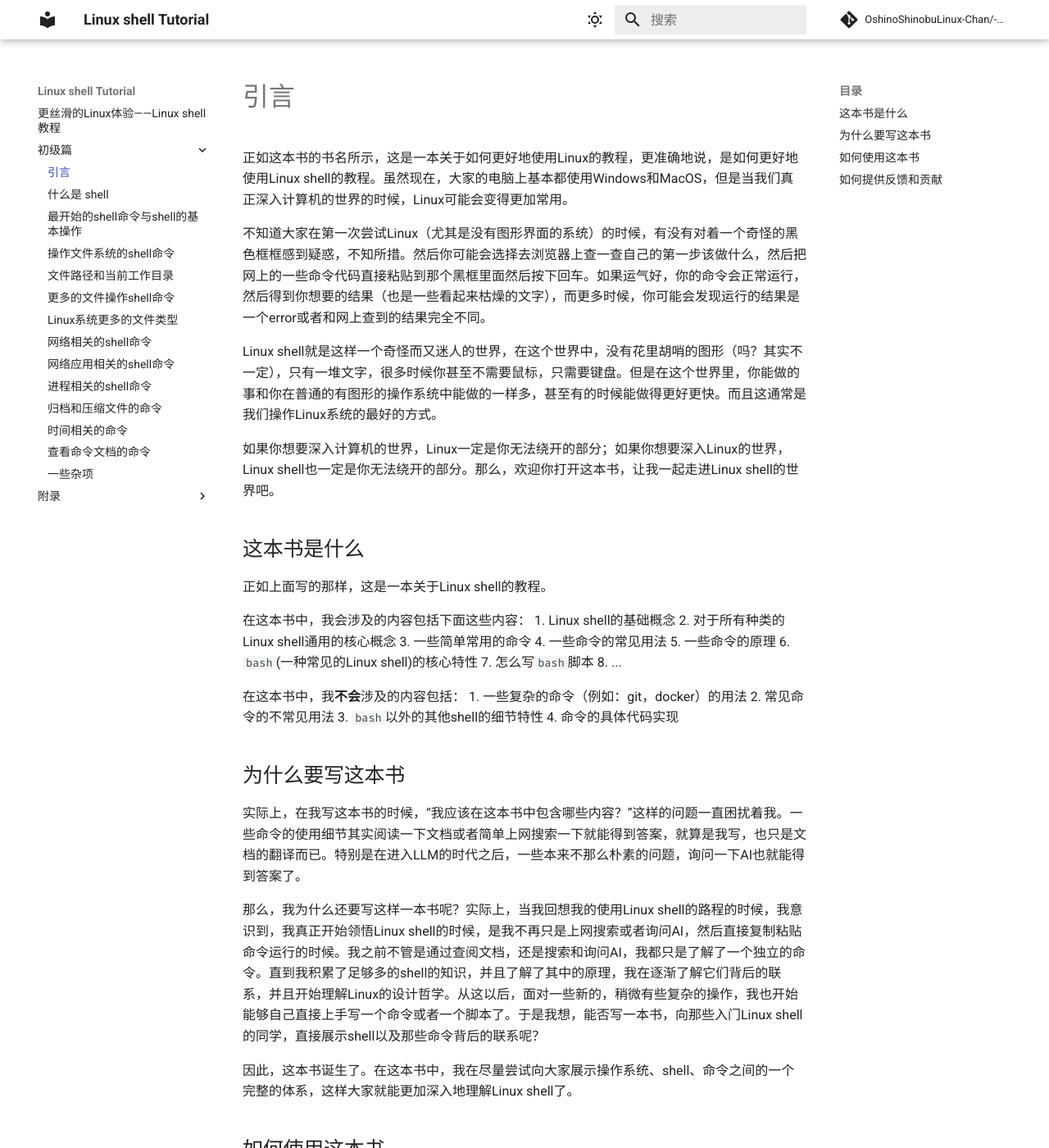
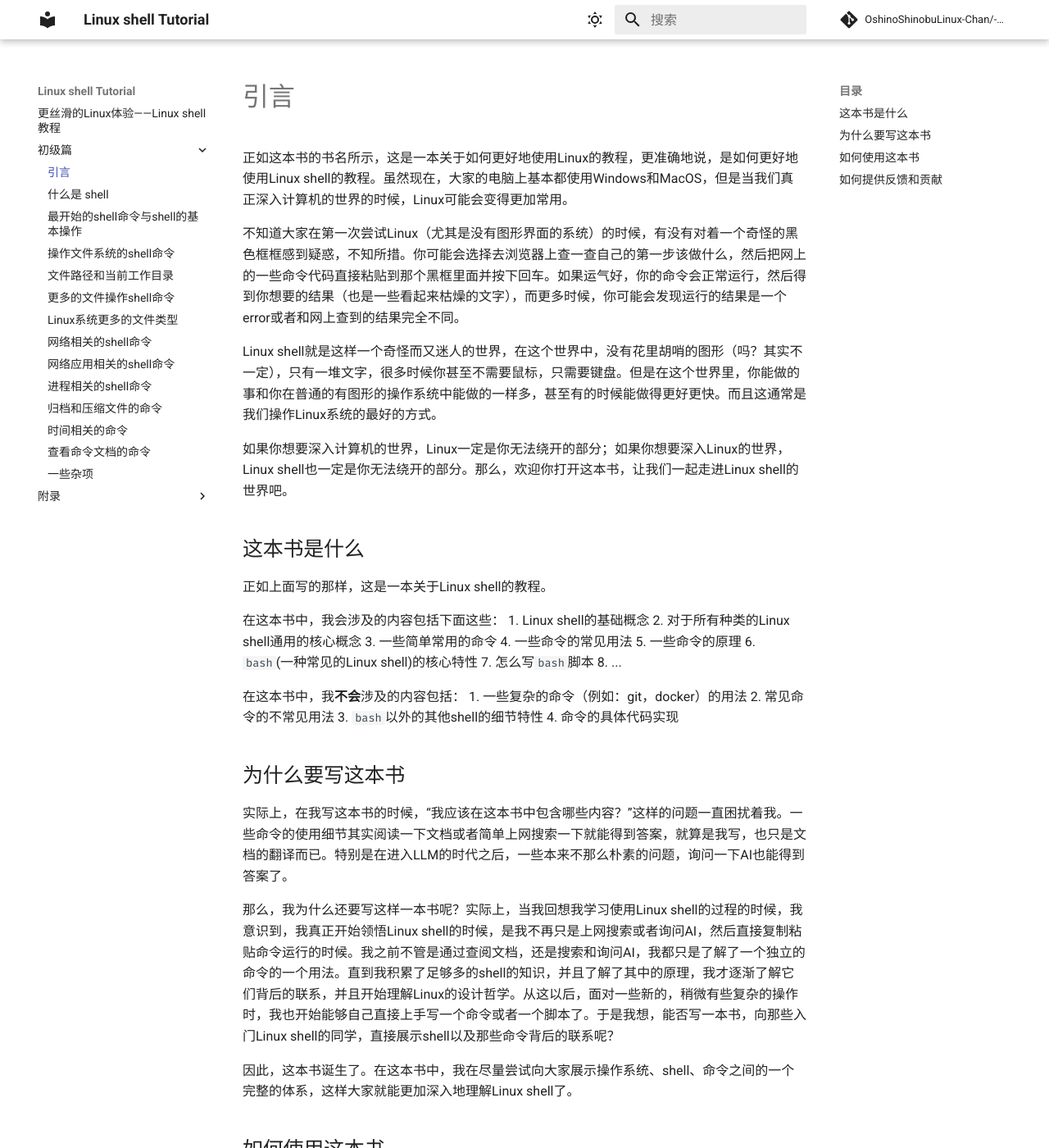
Before and after one commit to OshinoShinobu-Chan/Linux-shell-Tutorial, an MkDocs documentation site: the page built from docs/初级篇/a-1.引言.md, in a window 1280 px wide and 1400 px high. Shown: the whole window at 82% size. Built offline with MkDocs 1.6.1 and Material for MkDocs 9.7.7, drawn with Linux system fonts in a browser that asks for light colours; comment, search, counter and statistics services are not loaded; some of the changed text lies outside the part shown.

Commit message:
Fix typo in ch 1

```diff
--- a/docs/初级篇/a-1.引言.md
+++ b/docs/初级篇/a-1.引言.md
@@ -2,17 +2,17 @@
 
 正如这本书的书名所示，这是一本关于如何更好地使用Linux的教程，更准确地说，是如何更好地使用Linux shell的教程。虽然现在，大家的电脑上基本都使用Windows和MacOS，但是当我们真正深入计算机的世界的时候，Linux可能会变得更加常用。
 
-不知道大家在第一次尝试Linux（尤其是没有图形界面的系统）的时候，有没有对着一个奇怪的黑色框框感到疑惑，不知所措。然后你可能会选择去浏览器上查一查自己的第一步该做什么，然后把网上的一些命令代码直接粘贴到那个黑框里面然后按下回车。如果运气好，你的命令会正常运行，然后得到你想要的结果（也是一些看起来枯燥的文字），而更多时候，你可能会发现运行的结果是一个error或者和网上查到的结果完全不同。
+不知道大家在第一次尝试Linux（尤其是没有图形界面的系统）的时候，有没有对着一个奇怪的黑色框框感到疑惑，不知所措。你可能会选择去浏览器上查一查自己的第一步该做什么，然后把网上的一些命令代码直接粘贴到那个黑框里面并按下回车。如果运气好，你的命令会正常运行，然后得到你想要的结果（也是一些看起来枯燥的文字），而更多时候，你可能会发现运行的结果是一个error或者和网上查到的结果完全不同。
 
 Linux shell就是这样一个奇怪而又迷人的世界，在这个世界中，没有花里胡哨的图形（吗？其实不一定），只有一堆文字，很多时候你甚至不需要鼠标，只需要键盘。但是在这个世界里，你能做的事和你在普通的有图形的操作系统中能做的一样多，甚至有的时候能做得更好更快。而且这通常是我们操作Linux系统的最好的方式。
 
-如果你想要深入计算机的世界，Linux一定是你无法绕开的部分；如果你想要深入Linux的世界，Linux shell也一定是你无法绕开的部分。那么，欢迎你打开这本书，让我一起走进Linux shell的世界吧。
+如果你想要深入计算机的世界，Linux一定是你无法绕开的部分；如果你想要深入Linux的世界，Linux shell也一定是你无法绕开的部分。那么，欢迎你打开这本书，让我们一起走进Linux shell的世界吧。
 
 ## 这本书是什么
 
 正如上面写的那样，这是一本关于Linux shell的教程。
 
-在这本书中，我会涉及的内容包括下面这些内容：
+在这本书中，我会涉及的内容包括下面这些：
 1. Linux shell的基础概念
 2. 对于所有种类的Linux shell通用的核心概念
 3. 一些简单常用的命令
@@ -30,19 +30,19 @@
 
 ## 为什么要写这本书
 
-实际上，在我写这本书的时候，“我应该在这本书中包含哪些内容？”这样的问题一直困扰着我。一些命令的使用细节其实阅读一下文档或者简单上网搜索一下就能得到答案，就算是我写，也只是文档的翻译而已。特别是在进入LLM的时代之后，一些本来不那么朴素的问题，询问一下AI也就能得到答案了。
+实际上，在我写这本书的时候，“我应该在这本书中包含哪些内容？”这样的问题一直困扰着我。一些命令的使用细节其实阅读一下文档或者简单上网搜索一下就能得到答案，就算是我写，也只是文档的翻译而已。特别是在进入LLM的时代之后，一些本来不那么朴素的问题，询问一下AI也能得到答案了。
 
-那么，我为什么还要写这样一本书呢？实际上，当我回想我的使用Linux shell的路程的时候，我意识到，我真正开始领悟Linux shell的时候，是我不再只是上网搜索或者询问AI，然后直接复制粘贴命令运行的时候。我之前不管是通过查阅文档，还是搜索和询问AI，我都只是了解了一个独立的命令。直到我积累了足够多的shell的知识，并且了解了其中的原理，我在逐渐了解它们背后的联系，并且开始理解Linux的设计哲学。从这以后，面对一些新的，稍微有些复杂的操作，我也开始能够自己直接上手写一个命令或者一个脚本了。于是我想，能否写一本书，向那些入门Linux shell的同学，直接展示shell以及那些命令背后的联系呢？
+那么，我为什么还要写这样一本书呢？实际上，当我回想我学习使用Linux shell的过程的时候，我意识到，我真正开始领悟Linux shell的时候，是我不再只是上网搜索或者询问AI，然后直接复制粘贴命令运行的时候。我之前不管是通过查阅文档，还是搜索和询问AI，我都只是了解了一个独立的命令的一个用法。直到我积累了足够多的shell的知识，并且了解了其中的原理，我才逐渐了解它们背后的联系，并且开始理解Linux的设计哲学。从这以后，面对一些新的，稍微有些复杂的操作时，我也开始能够自己直接上手写一个命令或者一个脚本了。于是我想，能否写一本书，向那些入门Linux shell的同学，直接展示shell以及那些命令背后的联系呢？
 
 因此，这本书诞生了。在这本书中，我在尽量尝试向大家展示操作系统、shell、命令之间的一个完整的体系，这样大家就能更加深入地理解Linux shell了。
 
 ## 如何使用这本书
 
-这本书整体分为三篇。初级篇首先介绍了一些必要的基本概念，之后的内容主要是一些日常使用Linux系统的时候最常用的命令以及它们的用法，同时会介绍一些他们的原理。中级篇的内容则是一些常用且功能功能更加强大的命令以及一些shell的特性和高级用法。高级篇则主要是介绍如何写`bash`脚本。每一篇又分为若干章节，每个章节都是一个独立的主题，但是其中的一些章节之间也存在着递进的关系。
+这本书整体分为三篇。初级篇首先介绍了一些必要的基本概念，之后的内容主要是一些日常使用Linux系统的时候最常用的命令以及它们的用法，同时会介绍一些背后的原理。中级篇的内容则是一些常用且功能功能更加强大的命令以及一些shell的特性和高级用法。高级篇则主要是介绍如何写`bash`脚本。每一篇又分为若干章节，每个章节都是一个独立的主题，但是其中的一些章节之间也存在着递进的关系。
 
 也就是说，这本书你可以从任何一章，甚至是任何一个小节开始看，都相对独立。但同时，章节之间也会有一些联系（callback），这种情况下我都会放上对应的链接，你可以直接点击跳转过去。
 
-这本书的内容假设读者拥有一点C或者C++基础，因此可能并不适合完全零基础的同学阅读。在这之上，对于完全没有使用过Linux系统或者刚刚开始使用Linux系统的同学，建议从头开始阅读。对于已经有一定Linux使用经验的同学，可以根据目录快速浏览一下初级篇中不熟悉的部分，然后从中级篇开始。对于已经完全熟悉Linux使用，但是想要学习`bash`脚本的同学，建议直接从高级篇开始。
+这本书的内容假设读者拥有一点C或者C++基础，因此可能并不适合完全没有计算机基础的同学阅读。在这之上，对于完全没有使用过Linux系统或者刚刚开始使用Linux系统的同学，建议从头开始阅读。对于已经有一定Linux使用经验的同学，可以根据目录快速浏览一下初级篇中不熟悉的部分，然后从中级篇开始。对于已经完全熟悉Linux使用，但是想要学习`bash`脚本的同学，建议直接从高级篇开始。
 
 ## 如何提供反馈和贡献
 
```
Also changed, not shown: README.md (+1 -1 lines).
